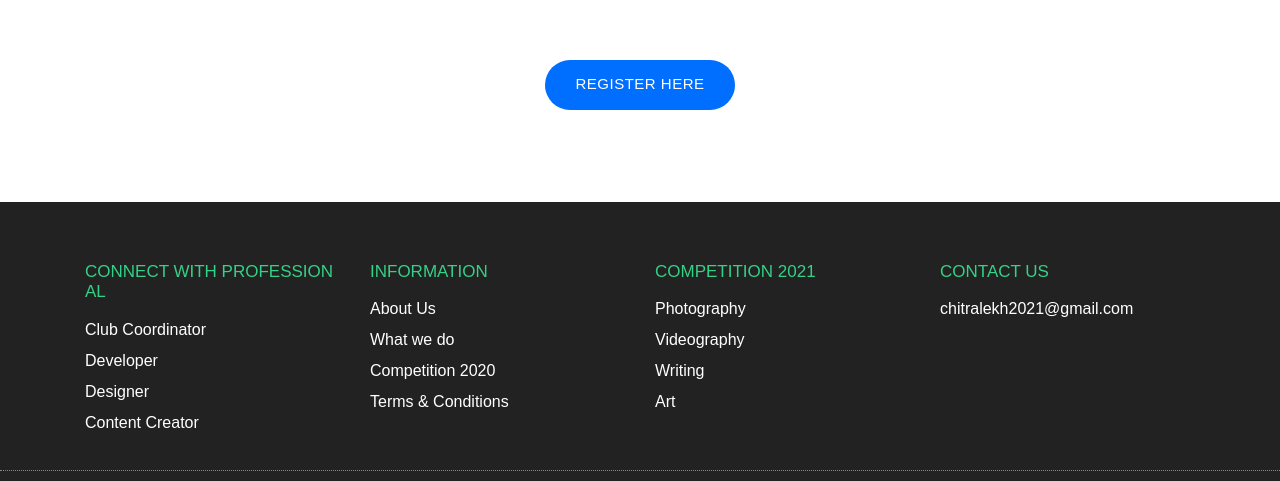
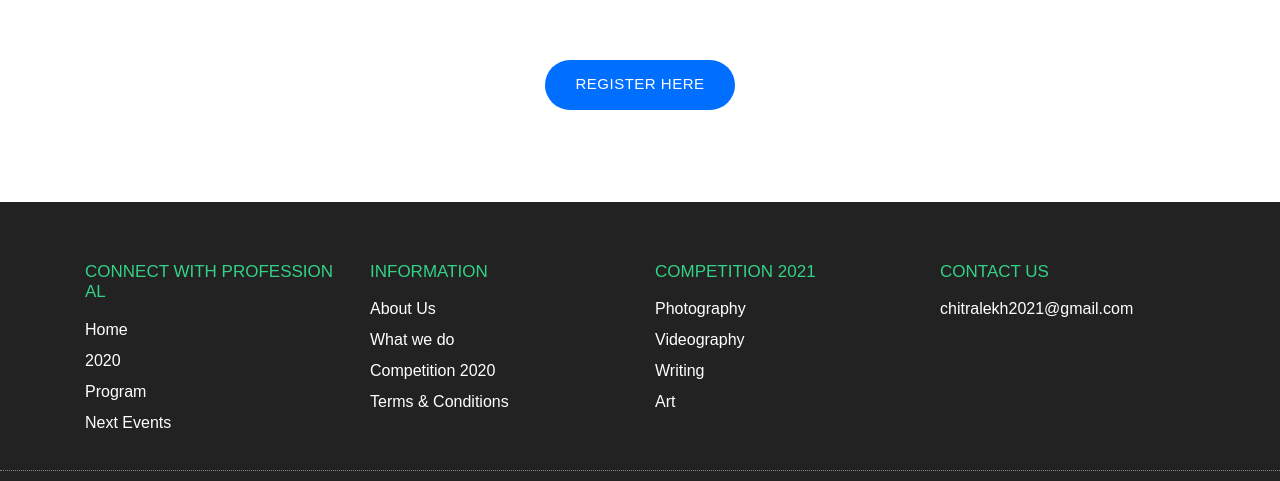
Before and after one commit to Chitralekh-Club/chitralekh, a website: page coming.html in a window 1280 px wide. Shown: the part 2450-2931 px from the top of the page. Drawn offline with nearby package versions, Linux system fonts and the light colour scheme.

Commit message:
Update coming.html

```diff
--- a/coming.html
+++ b/coming.html
@@ -508,10 +508,10 @@ ul {
 						<div class="single_ftr">
 							<h4 class="sf_title">Connect with Professional</h4>
 							<ul>
-                                                            <li> <a href="https://instagram.com/arpita_rutu?igshid=1kddv76c1mpvw">Club Coordinator</a></li>
-								<li><a href="https://www.instagram.com/_suyash_05_/?hl=en">Developer</a></li>
-                                                                <li><a href="https://instagram.com/agarya_yashi?igshid=vcjccwg2mguq">Designer</a></li>
-                                                                <li><a href="https://www.instagram.com/chitralekh_/">Content Creator</a></li>
+                                                            <li> <a href="main.html">Home</a></li>
+								<li><a href="2020.html">2020</a></li>
+                                                                <li><a href="Talks.html">Program</a></li>
+                                                                <li><a href="coming.html">Next Events</a></li>
 							</ul>
 						</div>
 					</div> <!--  End Col -->
```
